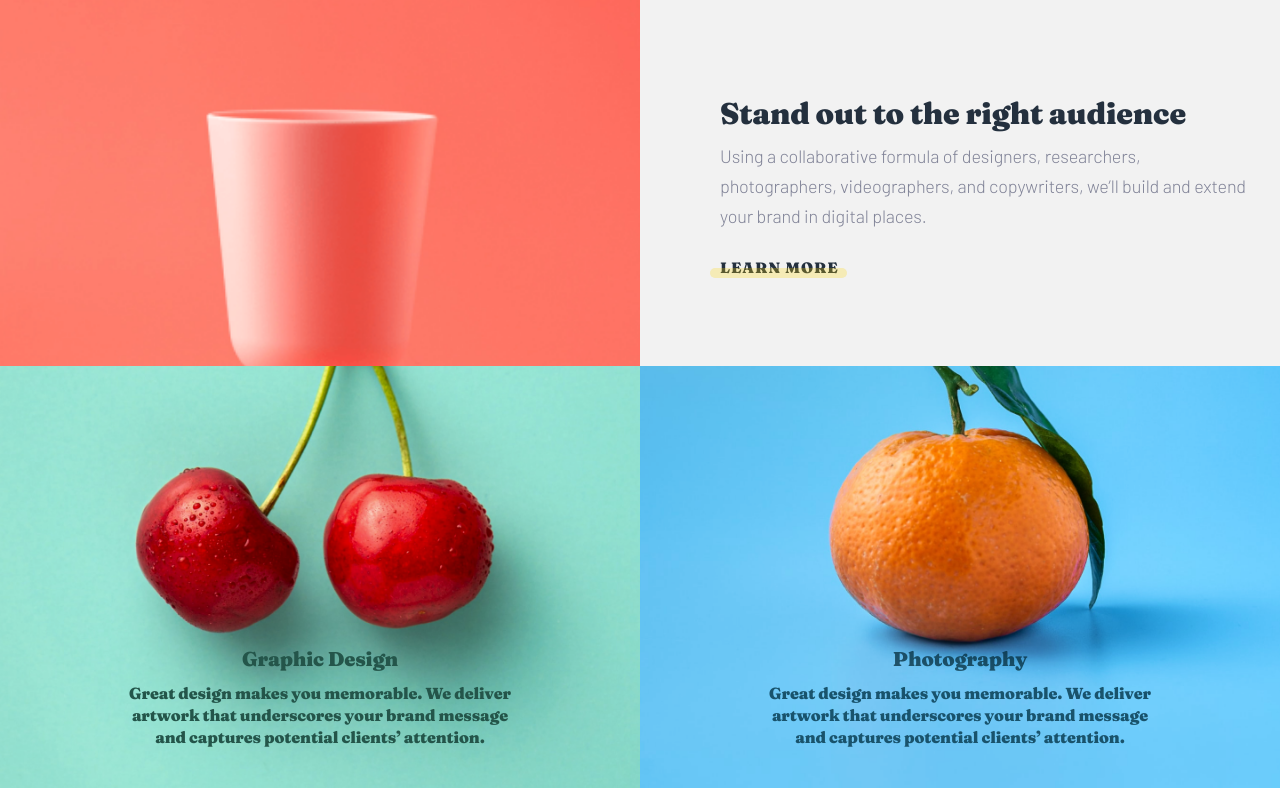
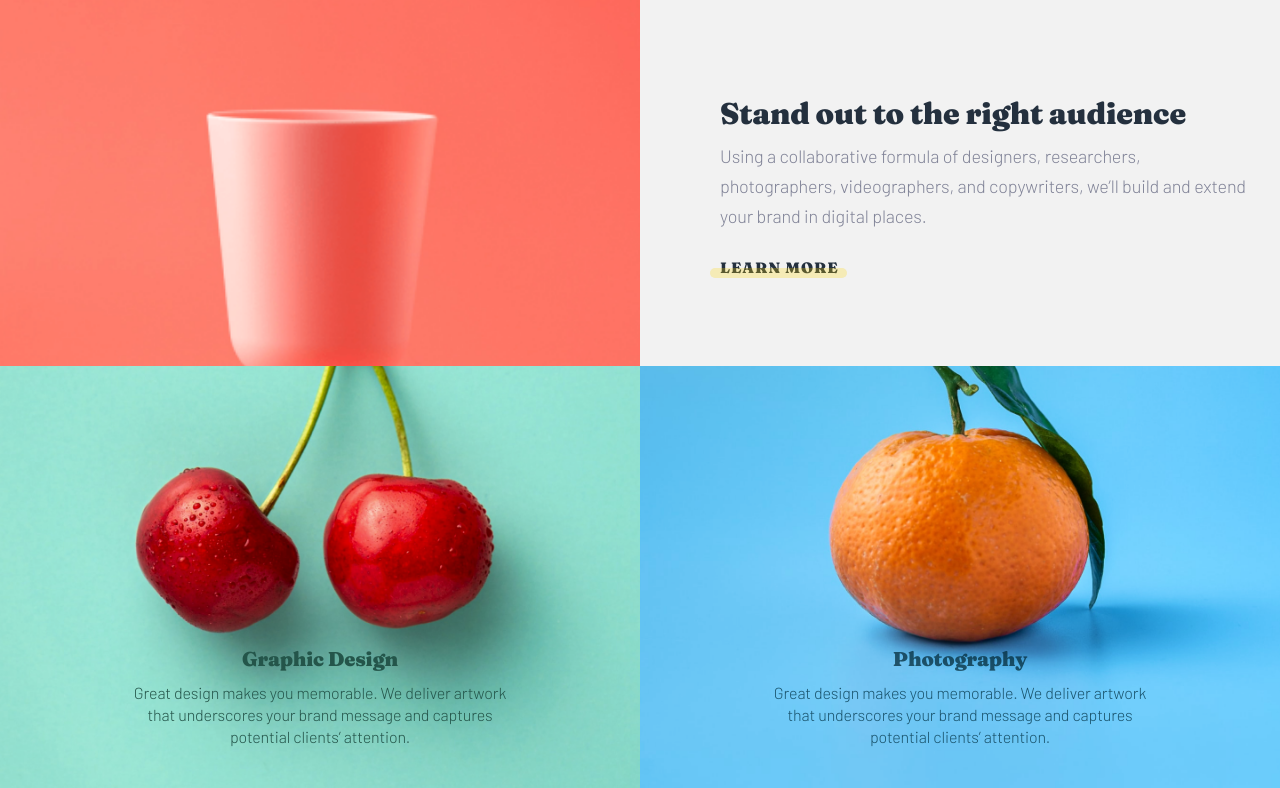
Before and after one commit to bakhodirsuyarov/sunnyside, a plain HTML site: page index.html in a window 1280 px wide. Shown: the part 1315-2103 px from the top of the page. Drawn offline with Linux system fonts and the light colour scheme.

Commit message:
add shrifts

```diff
--- a/css/style.css
+++ b/css/style.css
@@ -267,6 +267,7 @@ body{
 }
 
 .jobs-one__content-text{
+  font-family: 'Barlow', sans-serif;
   font-size: 16px;
   line-height: 27px;
   text-align: center;
@@ -296,6 +297,7 @@ body{
 }
 
 .jobs-two__content-text{
+  font-family: 'Barlow', sans-serif;
   font-size: 16px;
   line-height: 27px;
   text-align: center;
@@ -466,6 +468,7 @@ body{
   }
 
   .jobs-one__content-text{
+
     font-size: 16px;
     line-height: 22px;
     margin: 0;
```
